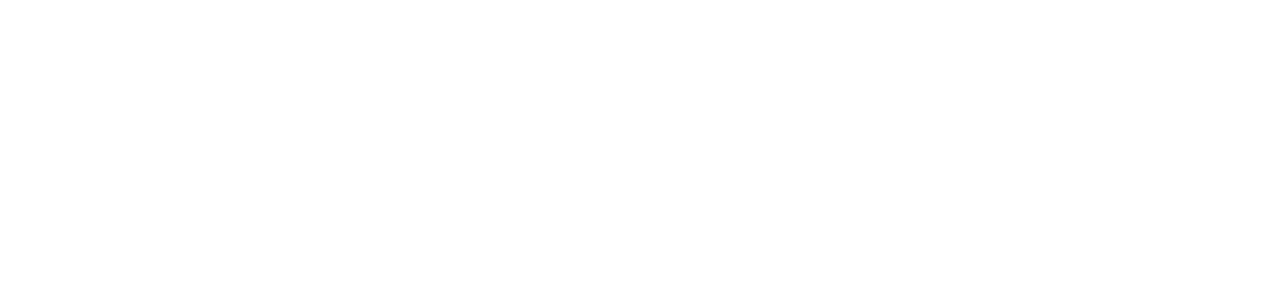
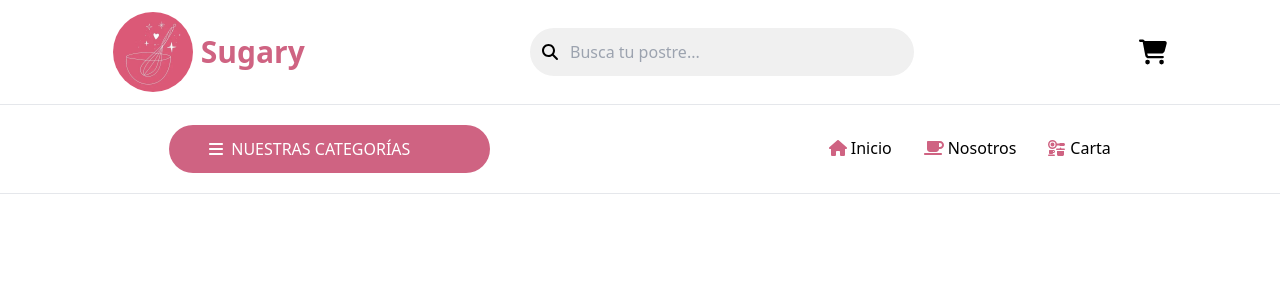
Before and after one commit to SebastianBerrios/sugary, a React app: page / in a window 1280 px wide. Shown: the top 300 px of the page. Built offline with nearby package versions, Linux system fonts and the light colour scheme; the HTML template or start-up script is replaced by a standard one.

Commit message:
add header

```diff
--- a/src/App.tsx
+++ b/src/App.tsx
@@ -1,3 +1,9 @@
+import PageHeader from "./components/page-header/PageHeader";
+
 export default function App() {
-  return <></>;
+  return (
+    <>
+      <PageHeader />
+    </>
+  );
 }
--- /dev/null
+++ b/src/components/page-header/PageHeader.tsx
@@ -0,0 +1,22 @@
+import { FontAwesomeIcon } from "@fortawesome/react-fontawesome";
+import { faCartShopping } from "@fortawesome/free-solid-svg-icons";
+import logo from "../../assets/images/logo.webp";
+import SearchBar from "./SearchBar";
+import NavBar from "./NavBar";
+
+export default function PageHeader() {
+  return (
+    <header>
+      <div className="my-3 flex justify-around items-center">
+        <div className="flex items-center gap-2">
+          <img src={logo} alt="logo" className="size-20 rounded-full" />
+          <p className=" text-soft-pink font-bold text-3xl">Sugary</p>
+        </div>
+        <SearchBar />
+        <FontAwesomeIcon icon={faCartShopping} className="size-7" />
+      </div>
+
+      <NavBar />
+    </header>
+  );
+}
```
Also changed, not shown: src/assets/images/logo.webp (added).
